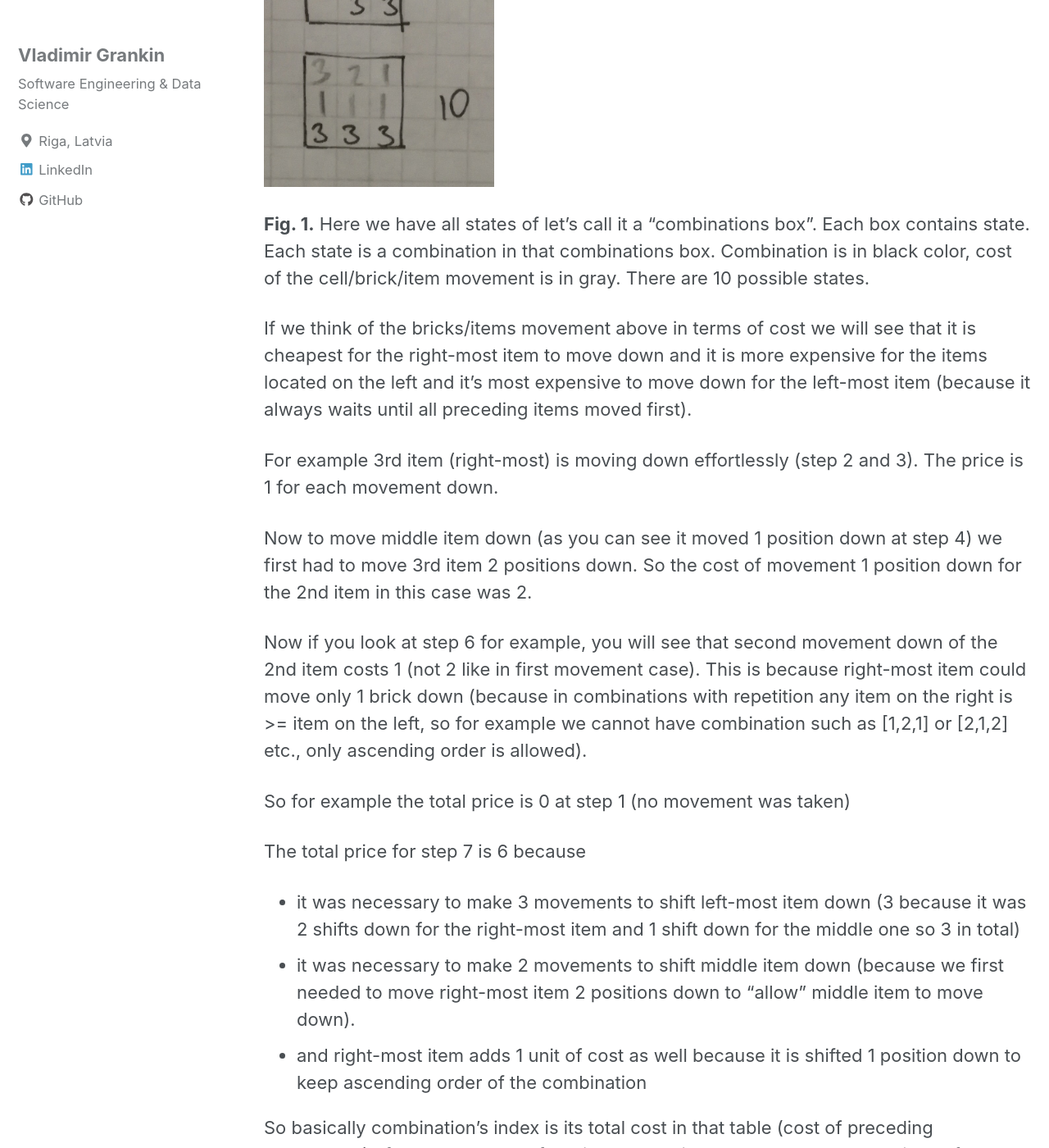
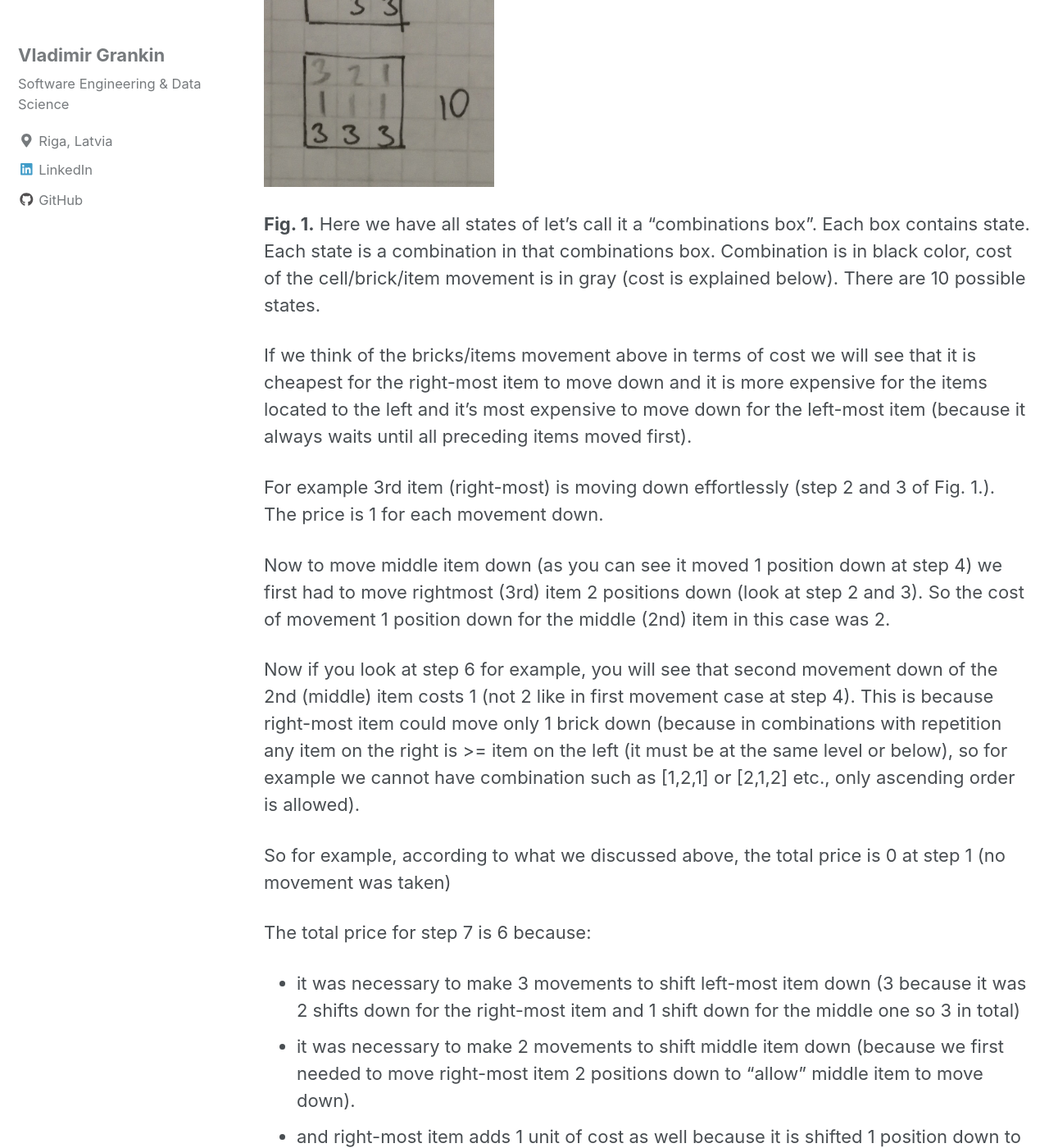
Before and after one commit to vgrankin/vgrankin.github.io, a Jekyll site: the page built from _posts/2018-08-23-pascals-triangle.md, in a window 1280 px wide and 1400 px high, scrolled down 3162 px. Shown: the whole window at 82% size. Built offline with Jekyll 4.4.1, drawn with Linux system fonts in a browser that asks for light colours; nearby versions of some CDN libraries; some of the changed text lies outside the part shown.

Commit message:
Working on pascal triangle post

```diff
--- a/_posts/2018-08-23-pascals-triangle.md
+++ b/_posts/2018-08-23-pascals-triangle.md
@@ -59,27 +59,29 @@ example how n=3, r=3 is progressing:
 
 **Fig. 1.** Here we have all states of let’s call it a “combinations box”. Each box contains
 state. Each state is a combination in that combinations box. Combination is in black color,
-cost of the cell/brick/item movement is in gray. There are 10 possible states.
+cost of the cell/brick/item movement is in gray (cost is explained below). There are 10 possible states.
 
 If we think of the bricks/items movement above in terms of cost we will see that it is cheapest for
-the right-most item to move down and it is more expensive for the items located on the left and it’s
+the right-most item to move down and it is more expensive for the items located to the left and it’s
 most expensive to move down for the left-most item (because it always waits until all preceding items
 moved first).
 
-For example 3rd item (right-most) is moving down effortlessly (step 2 and 3). The price is 1 for
+For example 3rd item (right-most) is moving down effortlessly (step 2 and 3 of Fig. 1.). The price is 1 for
 each movement down.
 
 Now to move middle item down (as you can see it moved 1 position down at step 4) we first had to move
-3rd item 2 positions down. So the cost of movement 1 position down for the 2nd item in this case was 2.
+rightmost (3rd) item 2 positions down (look at step 2 and 3). So the cost of movement 1 position down for the
+middle (2nd) item in this case was 2.
 
-Now if you look at step 6 for example, you will see that second movement down of the 2nd item costs
-1 (not 2 like in first movement case). This is because right-most item could move only 1 brick down
-(because in combinations with repetition any item on the right is >= item on the left, so for example
-we cannot have combination such as [1,2,1] or [2,1,2] etc., only ascending order is allowed).
+Now if you look at step 6 for example, you will see that second movement down of the 2nd (middle) item costs
+1 (not 2 like in first movement case at step 4). This is because right-most item could move only 1 brick down
+(because in combinations with repetition any item on the right is >= item on the left (it must be at the same
+level or below), so for example we cannot have combination such as [1,2,1] or [2,1,2] etc., only ascending order
+is allowed).
 
-So for example the total price is 0 at step 1 (no movement was taken)
+So for example, according to what we discussed above, the total price is 0 at step 1 (no movement was taken)
 
-The total price for step 7 is 6 because
+The total price for step 7 is 6 because:
 -	it was necessary to make 3 movements to shift left-most item down (3 because it was 2 shifts down for the right-most item and 1 shift down for the middle one so 3 in total)
 -	it was necessary to make 2 movements to shift middle item down (because we first needed to move right-most item 2 positions down to “allow” middle item to move down).
 -	and right-most item adds 1 unit of cost as well because it is shifted 1 position down to keep ascending order of the combination
```
